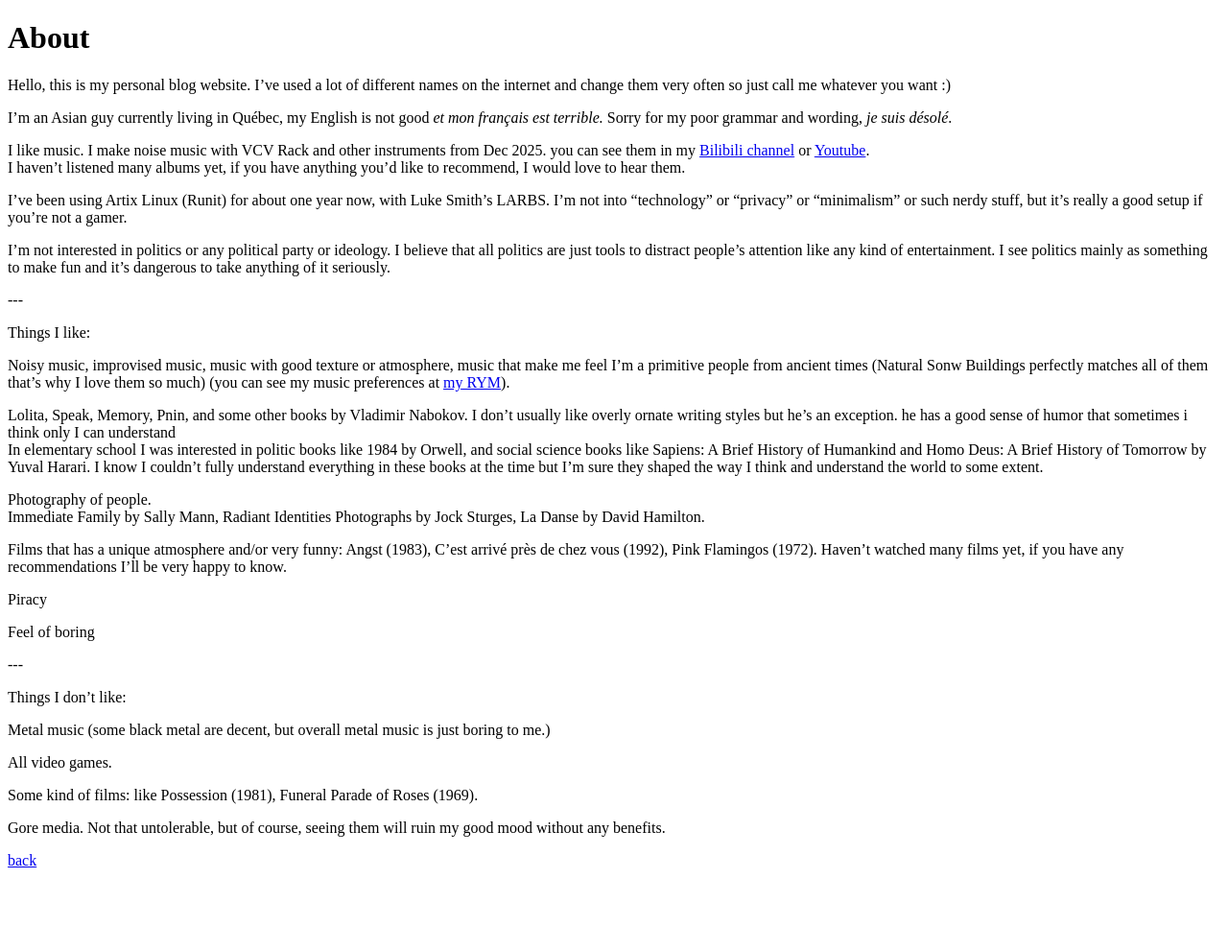
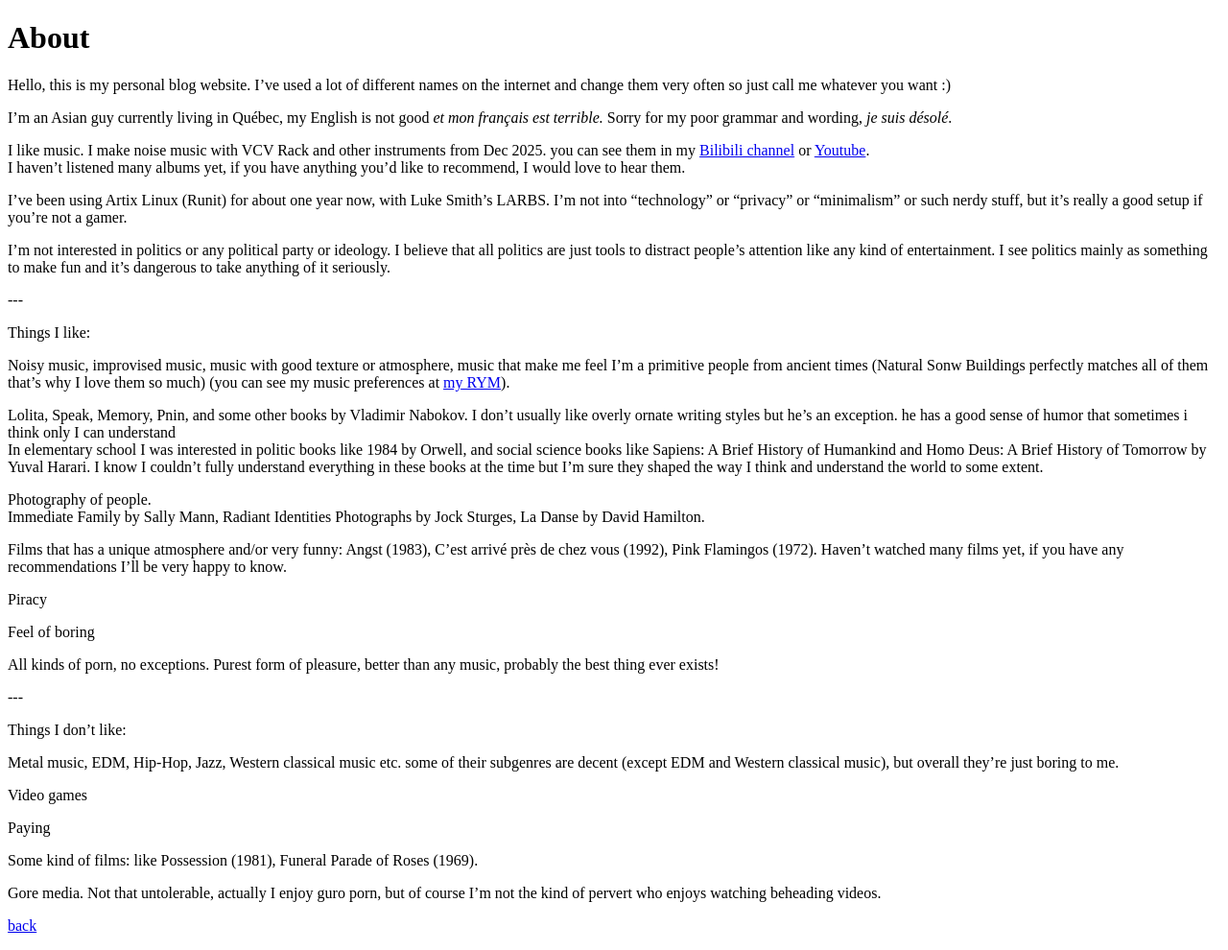
Before and after one commit to Aiwass93/aiwass93.github.io, a Jekyll site: the page built from about.md, in a window 1280 px wide. Shown: the whole page at 96% size. Built offline with Jekyll 4.4.1, drawn with Linux system fonts in a browser that asks for light colours; before the commit the page ends 922 px from its top, so only the background shows below that.

Commit message:
updated some random stuff

```diff
--- a/about.md
+++ b/about.md
@@ -33,16 +33,20 @@
 
 Feel of boring
 
+All kinds of porn, no exceptions. Purest form of pleasure, better than any music, probably the best thing ever exists!
+
 \-\-\-
 
 Things I don't like:
 
-Metal music (some black metal are decent, but overall metal music is just boring to me.)
+Metal music, EDM, Hip-Hop, Jazz, Western classical music etc. some of their subgenres are decent (except EDM and Western classical music), but overall they're just boring to me.
 
-All video games.
+Video games
+
+Paying
 
 Some kind of films: like Possession (1981), Funeral Parade of Roses (1969).
 
-Gore media. Not that untolerable, but of course, seeing them will ruin my good mood without any benefits.
+Gore media. Not that untolerable, actually I enjoy guro porn, but of course I'm not the kind of pervert who enjoys watching beheading videos.
 
 [back](/)
```
